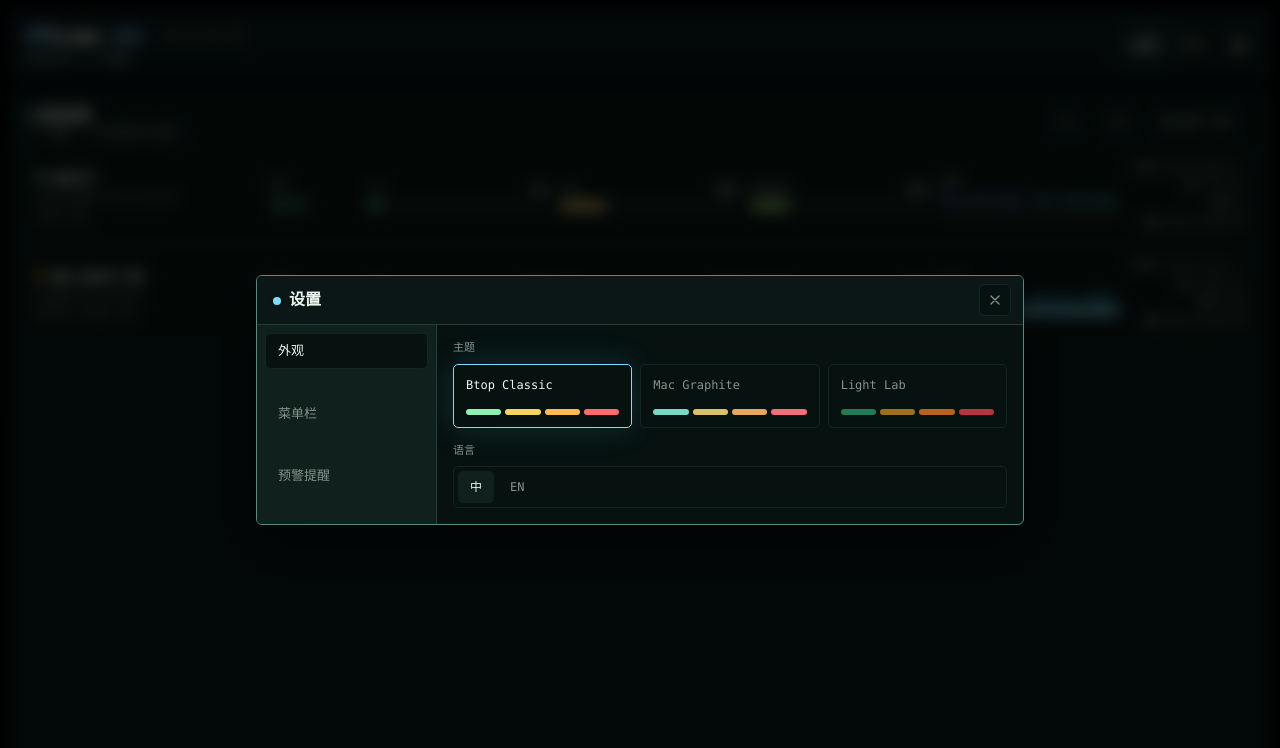
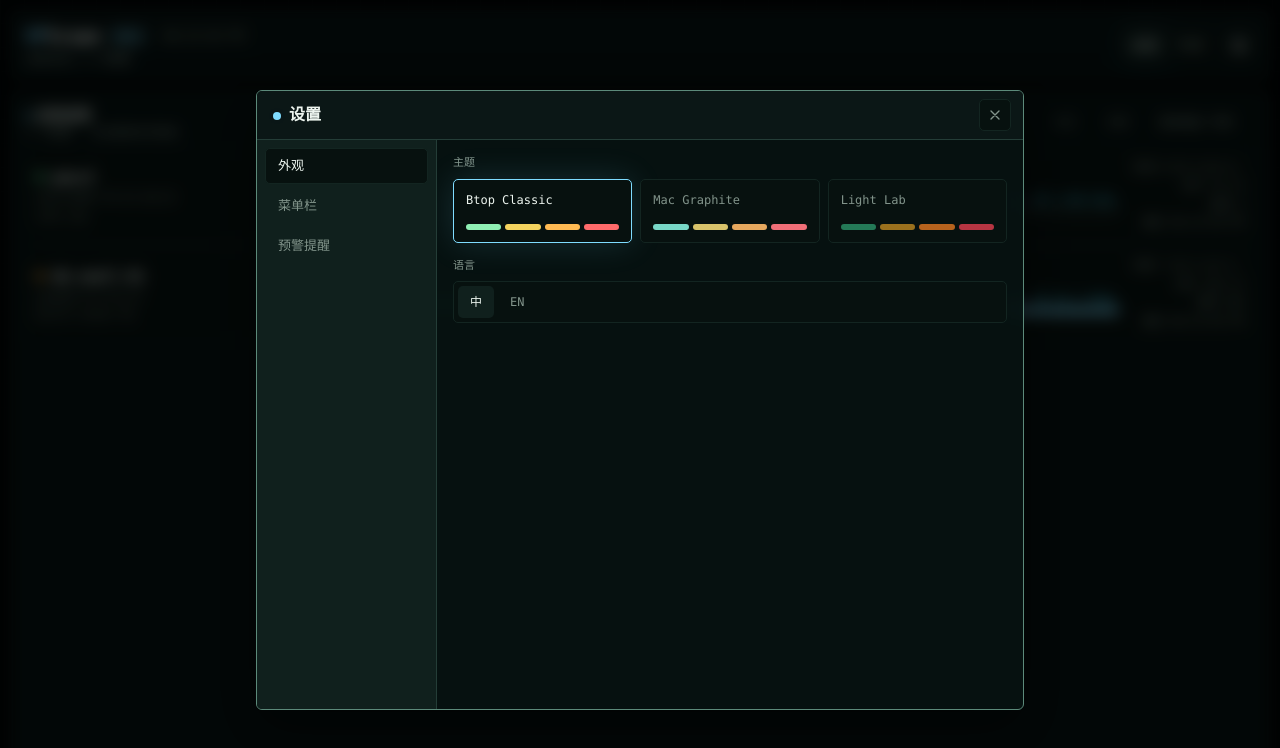
Before and after one commit to YBFACC/VPScope, a React (Vite) app in the folder web/: page / in a window 1280 px wide. Both pictures are taken after a click on the button "设置". Shown: the top 748 px of the page. Built offline with nearby package versions, Linux system fonts and the light colour scheme.

Commit message:
Stabilize settings modal layout

```diff
--- a/web/src/features/settings/SettingsPage.tsx
+++ b/web/src/features/settings/SettingsPage.tsx
@@ -141,7 +141,7 @@ export function SettingsPage() {
 
   return (
     <div className="fixed inset-0 z-30 grid place-items-center bg-[var(--color-overlay)] p-4 backdrop-blur-sm">
-      <section className="grid max-h-[min(620px,calc(100vh-2rem))] w-full max-w-3xl grid-rows-[auto_minmax(0,1fr)] overflow-hidden rounded-[var(--radius-panel)] border border-[var(--color-border-strong)] bg-[var(--color-panel-glass)] shadow-[var(--shadow-panel)] backdrop-blur">
+      <section className="grid h-[min(620px,calc(100vh-2rem))] w-full max-w-3xl grid-rows-[auto_minmax(0,1fr)] overflow-hidden rounded-[var(--radius-panel)] border border-[var(--color-border-strong)] bg-[var(--color-panel-glass)] shadow-[var(--shadow-panel)] backdrop-blur">
         <div className="flex items-center justify-between gap-3 bg-[var(--color-panel-raised)]">
           <h2 className="px-4 py-3 font-mono text-base font-semibold text-[var(--color-text)]">
             <span className="mr-2 inline-block h-2 w-2 rounded-full bg-[var(--color-accent)] shadow-[var(--shadow-glow)]" />
@@ -168,13 +168,13 @@ export function SettingsPage() {
           </button>
         </div>
         <div className="grid min-h-0 border-t border-[var(--color-border)] md:grid-cols-[180px_minmax(0,1fr)]">
-          <nav className="flex gap-1 border-b border-[var(--color-border)] bg-[var(--color-panel-muted)] p-2 md:grid md:border-b-0 md:border-r">
+          <nav className="flex gap-1 border-b border-[var(--color-border)] bg-[var(--color-panel-muted)] p-2 md:flex-col md:items-stretch md:border-b-0 md:border-r">
             {(["appearance", "menuBar", "alerts"] as const).map((candidate) => (
               <button
                 key={candidate}
                 type="button"
                 onClick={() => setSection(candidate)}
-                className="h-9 rounded-[var(--radius-control)] border border-transparent px-3 text-left font-mono text-xs text-[var(--color-text-muted)] hover:bg-[var(--color-row-hover)] data-[active=true]:border-[var(--color-border-subtle)] data-[active=true]:bg-[var(--color-input)] data-[active=true]:text-[var(--color-text)]"
+                className="h-9 shrink-0 rounded-[var(--radius-control)] border border-transparent px-3 text-left font-mono text-xs text-[var(--color-text-muted)] hover:bg-[var(--color-row-hover)] data-[active=true]:border-[var(--color-border-subtle)] data-[active=true]:bg-[var(--color-input)] data-[active=true]:text-[var(--color-text)]"
                 data-active={candidate === section}
               >
                 {candidate === "appearance" ? t("appearance") : candidate === "menuBar" ? t("menuBar") : t("alerts")}
```
